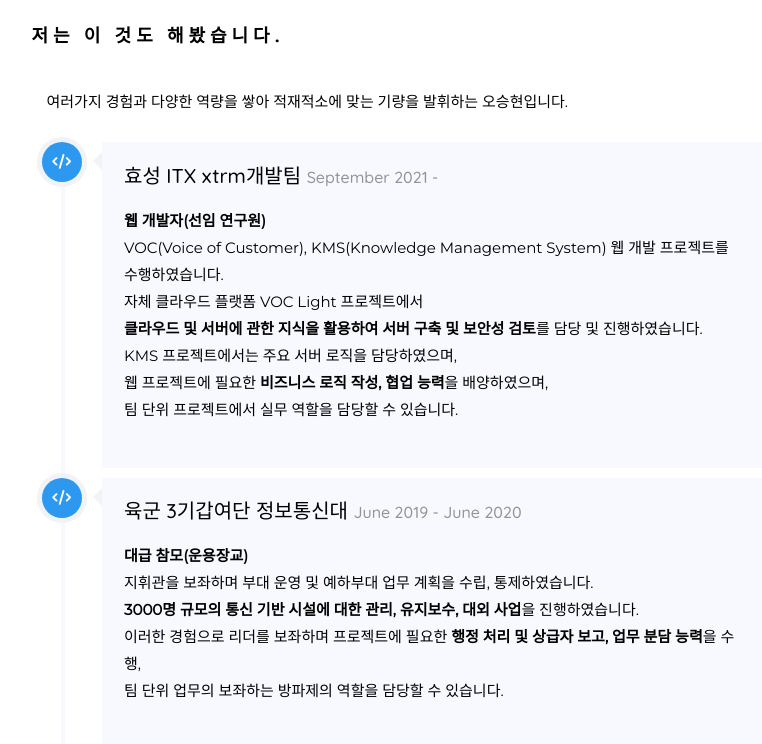
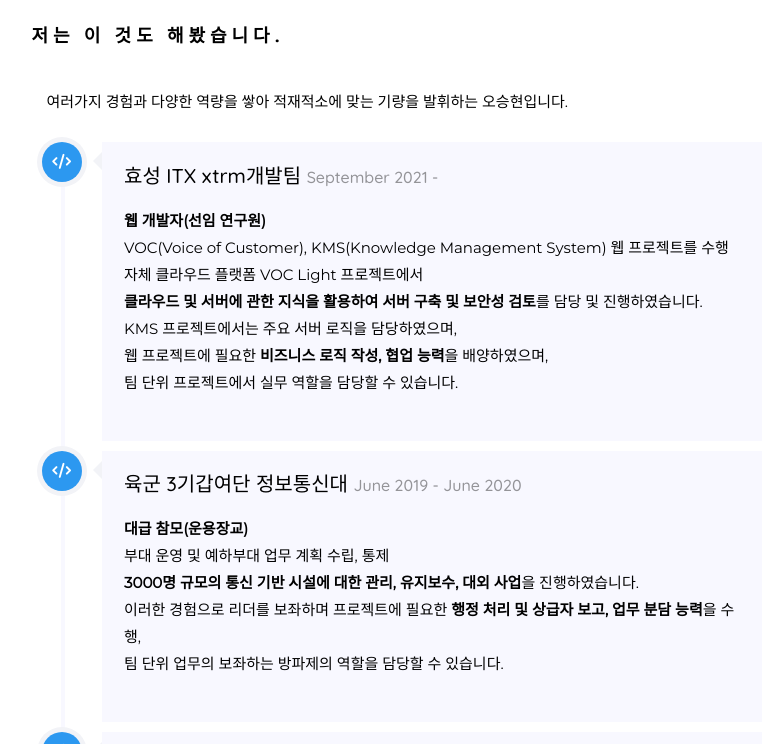
Before and after one commit to LucestDail/devoshportfolio, a Django app: page /portfolio/ in a window 1280 px wide. Shown: the part 5756-6500 px from the top of the page, without its empty margins (391-1153 px from the left). Run offline with Django 3.2, Linux system fonts and the light colour scheme; data comes from the database, SQL or seed files in the repository; some libraries are stand-ins or nearby versions; some web fonts are replaced.

Commit message:
Update portfolio_master.html

```diff
--- a/portfolio/templates/portfolio_master.html
+++ b/portfolio/templates/portfolio_master.html
@@ -357,7 +357,7 @@
                                     <div class="timeline-label">
                                        <h2><a href="#">효성 ITX xtrm개발팀</a> <span>September 2021 - </span></h2>
                                        <p><strong>웹 개발자(선임 연구원)</strong><br>
-                                           VOC(Voice of Customer), KMS(Knowledge Management System) 웹 개발 프로젝트를 수행하였습니다.<br>
+                                           VOC(Voice of Customer), KMS(Knowledge Management System) 웹 프로젝트를 수행<br>
                                            자체 클라우드 플랫폼 VOC Light 프로젝트에서<br> <strong>클라우드 및 서버에 관한 지식을 활용하여 서버 구축 및 보안성 검토</strong>를 담당 및 진행하였습니다.
                                         <br> KMS 프로젝트에서는 주요 서버 로직을 담당하였으며,<br>웹 프로젝트에 필요한 <strong>비즈니스 로직 작성, 협업 능력</strong>을 배양하였으며,<br>
                                            팀 단위 프로젝트에서 실무 역할을 담당할 수 있습니다.</p>
@@ -373,7 +373,7 @@
                                     <div class="timeline-label">
                                        <h2><a href="#">육군 3기갑여단 정보통신대</a> <span>June 2019 - June 2020</span></h2>
                                        <p><strong>대급 참모(운용장교)</strong><br>
-                                           지휘관을 보좌하며 부대 운영 및 예하부대 업무 계획을 수립, 통제하였습니다.<br>
+                                           부대 운영 및 예하부대 업무 계획 수립, 통제<br>
                                            <strong>3000명 규모의 통신 기반 시설에 대한 관리, 유지보수, 대외 사업</strong>을 진행하였습니다.
                                         <br> 이러한 경험으로 리더를 보좌하며 프로젝트에 필요한 <strong>행정 처리 및 상급자 보고, 업무 분담 능력</strong>을 수행,<br>
                                            팀 단위 업무의 보좌하는 방파제의 역할을 담당할 수 있습니다.</p>
@@ -389,7 +389,7 @@
                                     <div class="timeline-label">
                                        <h2><a href="#">육군 3기갑여단 정보통신대 가설소대</a> <span>March 2018 - June 2019</span></h2>
                                        <p><strong>소대급 지휘자(가설소대장)</strong>
-                                           <br>대 예하 소대에서 지휘자로서 소대 신상관리, 과업 관리 및 담당 업무를 수행했습니다.<br>
+                                           <br>대 예하 소대 지휘자 보직으로 소대 신상관리, 과업 관리 및 담당 업무 수행<br>
                                         소대원들의 고충과 상담, 신원, 안전관리를 통하여 소대원들의 복지와 업무 환경 관리를 실시하였습니다.<br>
                                         소대장 임무를 수행하면서 <strong>팀의 조화와 협력의 가치</strong>를 발견하였으며,<br>
                                         팀을 이끌고 밀어주는 리더로서의 임무가 부여되면 원활히 수행이 가능합니다.</p>
```
